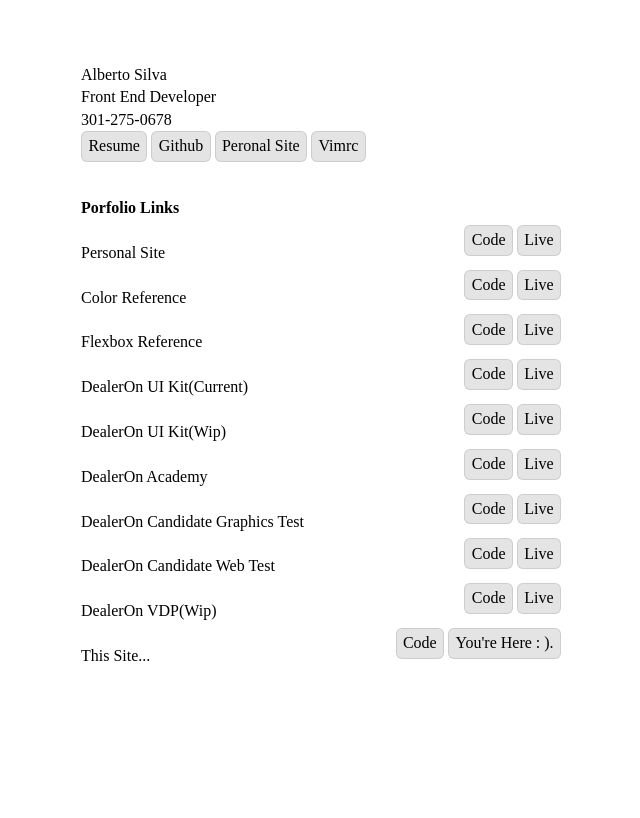
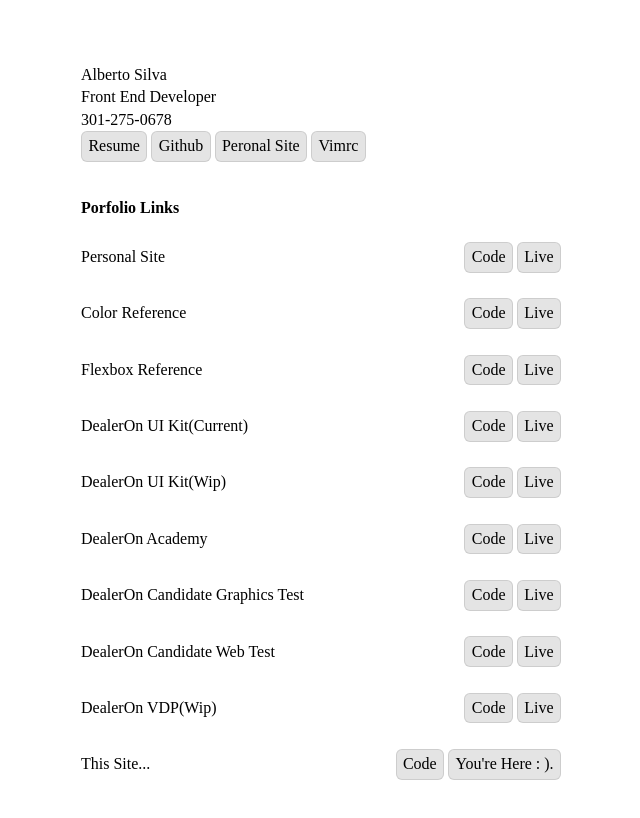
Before and after one commit to asilvadesigns/smithandkeller, a plain HTML site: page index.html in a window 1280 px wide. Shown: the whole page, without its empty margins (319-959 px from the left). Drawn offline with Linux system fonts and the light colour scheme.

Commit message:
updated stylesheet

```diff
--- a/css/styles.css
+++ b/css/styles.css
@@ -28,7 +28,6 @@ h4,
 h5 {
 	font-size: 100%;
 	font-weight: normal;
-	margin-top: 1.4em;
 }
 /*
  * Buttons
@@ -57,12 +56,13 @@ h5 {
  * Portfolio Item
  */
 .portfolio-item {
+	margin-top: 1.4em;
 	display: -webkit-box;
 	display: -ms-flexbox;
 	display: flex;
-	-webkit-box-align: center;
-	    -ms-flex-align: center;
-	        align-items: center;
+	-webkit-box-align: baseline;
+	    -ms-flex-align: baseline;
+	        align-items: baseline;
 	-webkit-box-orient: vertical;
 	-webkit-box-direction: normal;
 	    -ms-flex-direction: column;
```
